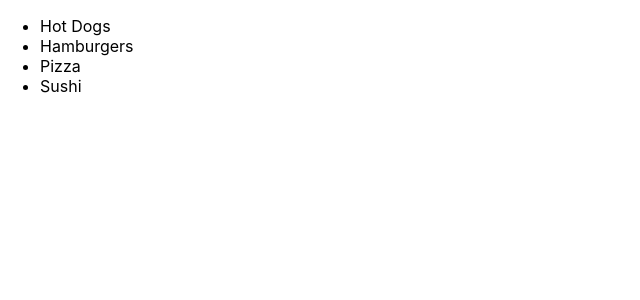
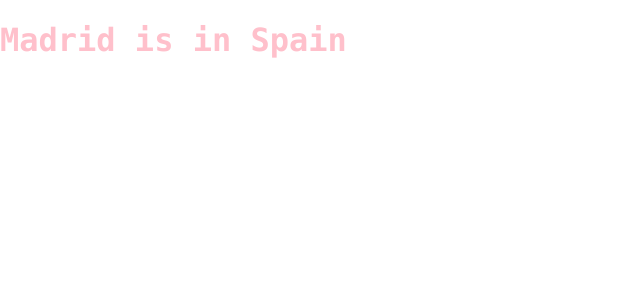
Before and after one commit to beebus/hello-react, a React (Create React App) app: page / in a window 1280 px wide. Shown: the top 300 px of the page, without its empty margins (0-640 px from the left). Built offline with nearby package versions, Linux system fonts and the light colour scheme.

Commit message:
Updated src/index.js and public/index.html

```diff
--- a/public/index.html
+++ b/public/index.html
@@ -1,20 +1,43 @@
 <!DOCTYPE html>
 <html lang="en">
   <head>
+    <style>
+      #heading {
+        color: pink;
+      }
+      .cool-text {
+        font-family: "Monaco", sans-serif;
+      }
+    </style>
     <meta charset="utf-8" />
-    <link rel="icon" href="%PUBLIC_URL%/favicon.ico" />
-    <meta name="viewport" content="width=device-width, initial-scale=1" />
-    <meta name="theme-color" content="#000000" />
+    <link
+            rel="icon"
+            href="%PUBLIC_URL%/favicon.ico"
+    />
+    <meta
+            name="viewport"
+            content="width=device-width, initial-scale=1"
+    />
+    <meta
+            name="theme-color"
+            content="#000000"
+    />
     <meta
       name="description"
       content="Web site created using create-react-app"
     />
-    <link rel="apple-touch-icon" href="%PUBLIC_URL%/logo192.png" />
+    <link
+            rel="apple-touch-icon"
+            href="%PUBLIC_URL%/logo192.png"
+    />
     <!--
       manifest.json provides metadata used when your web app is installed on a
       user's mobile device or desktop. See https://developers.google.com/web/fundamentals/web-app-manifest/
     -->
-    <link rel="manifest" href="%PUBLIC_URL%/manifest.json" />
+    <link
+            rel="manifest"
+            href="%PUBLIC_URL%/manifest.json"
+    />
     <!--
       Notice the use of %PUBLIC_URL% in the tags above.
       It will be replaced with the URL of the `public` folder during the build.
--- a/src/index.js
+++ b/src/index.js
@@ -2,12 +2,14 @@ import React from 'react';
 import ReactDOM from 'react-dom';
 import './index.css';
 
+let city = {
+    name: "Madrid",
+    country: "Spain"
+};
+
 ReactDOM.render(
-    <ul>
-        <li>Hot Dogs</li>
-        <li>Hamburgers</li>
-        <li>Pizza</li>
-        <li>Sushi</li>
-    </ul>,
+    <h1 id="heading" className="cool-text">
+        { city.name } is in { city.country }
+    </h1>,
     document.getElementById('root')
 );
```
